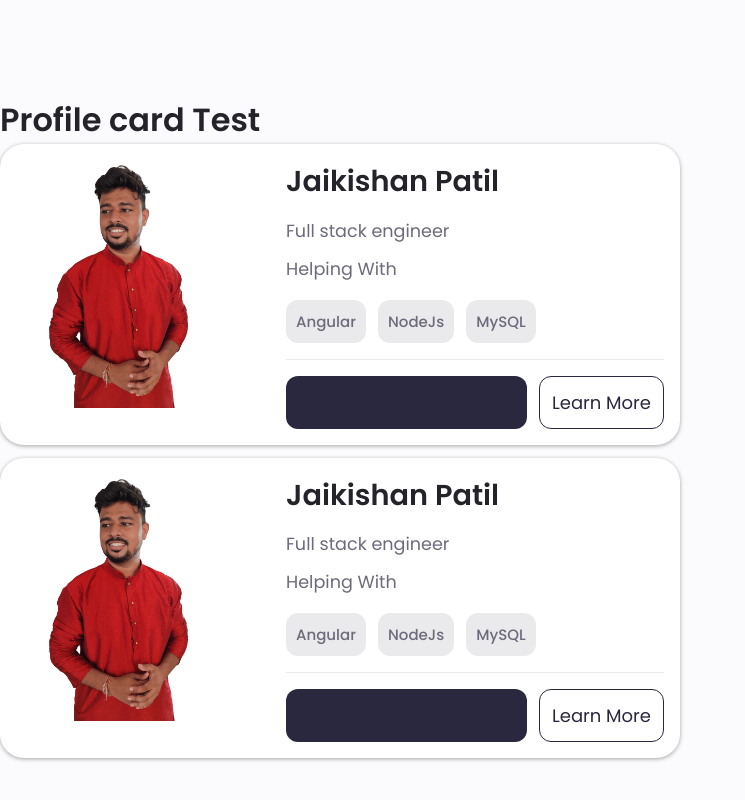
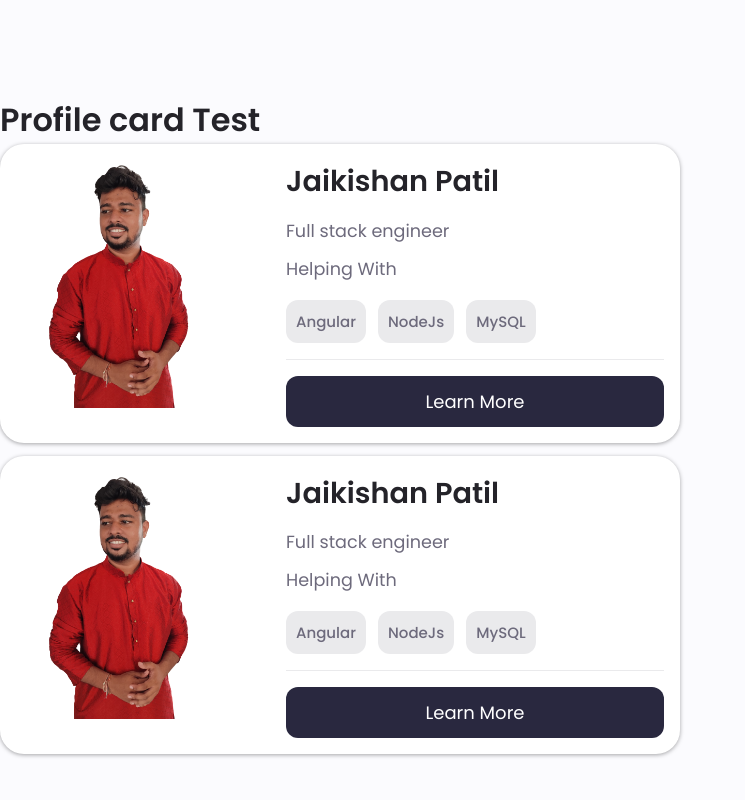
Before and after one commit to jaikishanpatil/my-portfolio, an Angular app: page /test in a window 1280 px wide. Shown: the part 954-1754 px from the top of the page, without its empty margins (0-745 px from the left). Built offline with nearby package versions, Linux system fonts and the light colour scheme.

Commit message:
small changes

```diff
--- a/src/app/shared/modules/cards/profile-card/profile-card.component.html
+++ b/src/app/shared/modules/cards/profile-card/profile-card.component.html
@@ -28,8 +28,8 @@
         </ul>
 
       <div class="action-buttons" *ngIf="item.isActionButtonsEnable">
-        <a href="#" title="test" (click)="book(item)"></a>
-        <a href="#" class="secondary" title="learn more"> Learn More </a>
+        <a title="test" (click)="book(item)">Learn More</a>
+        <!-- <a class="secondary" title="learn more"> Learn More </a> -->
       </div>
     </div>
   </article>
--- a/src/app/shared/modules/cards/profile-card/profile-card.component.scss
+++ b/src/app/shared/modules/cards/profile-card/profile-card.component.scss
@@ -84,6 +84,7 @@
     display: flex;
     margin-top: auto;
     flex-wrap: wrap;
+    cursor: pointer;
 }
 
 .action-buttons a {
```
